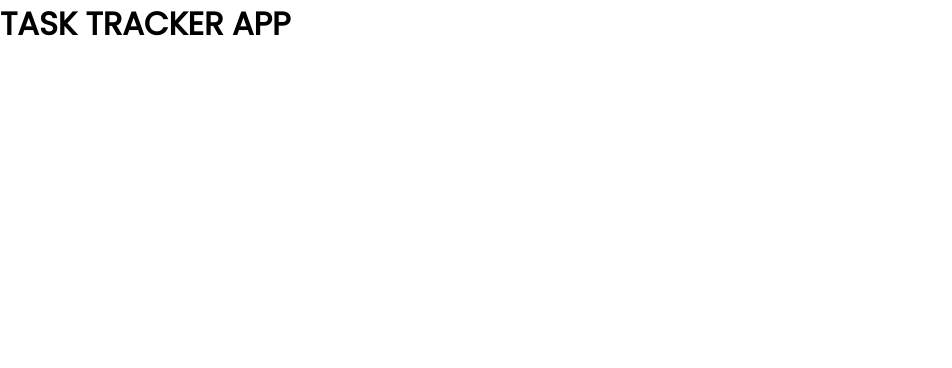
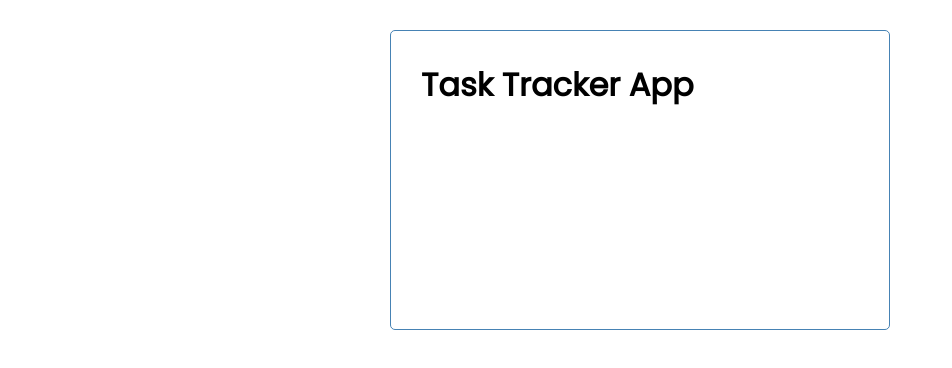
Before and after one commit to ShohrabRustam/TaskTracker, an Angular app: page / in a window 1280 px wide. Shown: the top 368 px of the page, without its empty margins (0-952 px from the left). Built offline with nearby package versions, Linux system fonts and the light colour scheme.

Commit message:
set the css to the header

```diff
--- a/src/app/app.component.html
+++ b/src/app/app.component.html
@@ -1,2 +1,4 @@
+<div class="container">
 
-<h1>{{ title.toUpperCase() }}</h1>
+  <app-header></app-header>
+</div>
--- a/src/app/app.component.ts
+++ b/src/app/app.component.ts
@@ -6,5 +6,4 @@
   styleUrls: ['./app.component.css']
 })
 export class AppComponent {
-  title:string = 'Task Tracker App';
 }
--- a/src/app/components/header/header.component.css
+++ b/src/app/components/header/header.component.css
@@ -0,0 +1,6 @@
+header{
+  display: flex;
+  justify-content: space-between;
+  align-items: center;
+  margin-bottom: 20px;
+}
--- a/src/app/components/header/header.component.html
+++ b/src/app/components/header/header.component.html
@@ -1 +1,3 @@
-<p>header works!</p>
+<header>
+<h1>{{ title }}</h1>
+</header>
--- a/src/app/components/header/header.component.ts
+++ b/src/app/components/header/header.component.ts
@@ -6,6 +6,7 @@
   styleUrls: ['./header.component.css']
 })
 export class HeaderComponent implements OnInit {
+  title:string = 'Task Tracker App';
 
   constructor() { }
 
```
